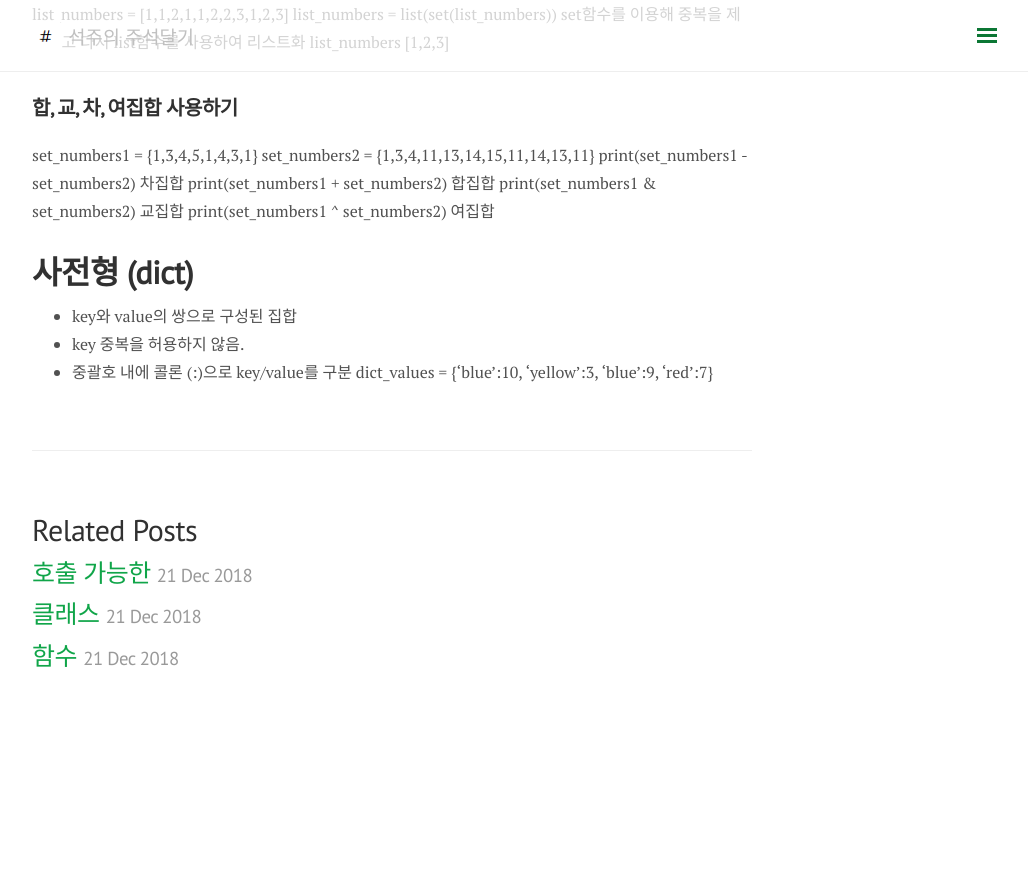
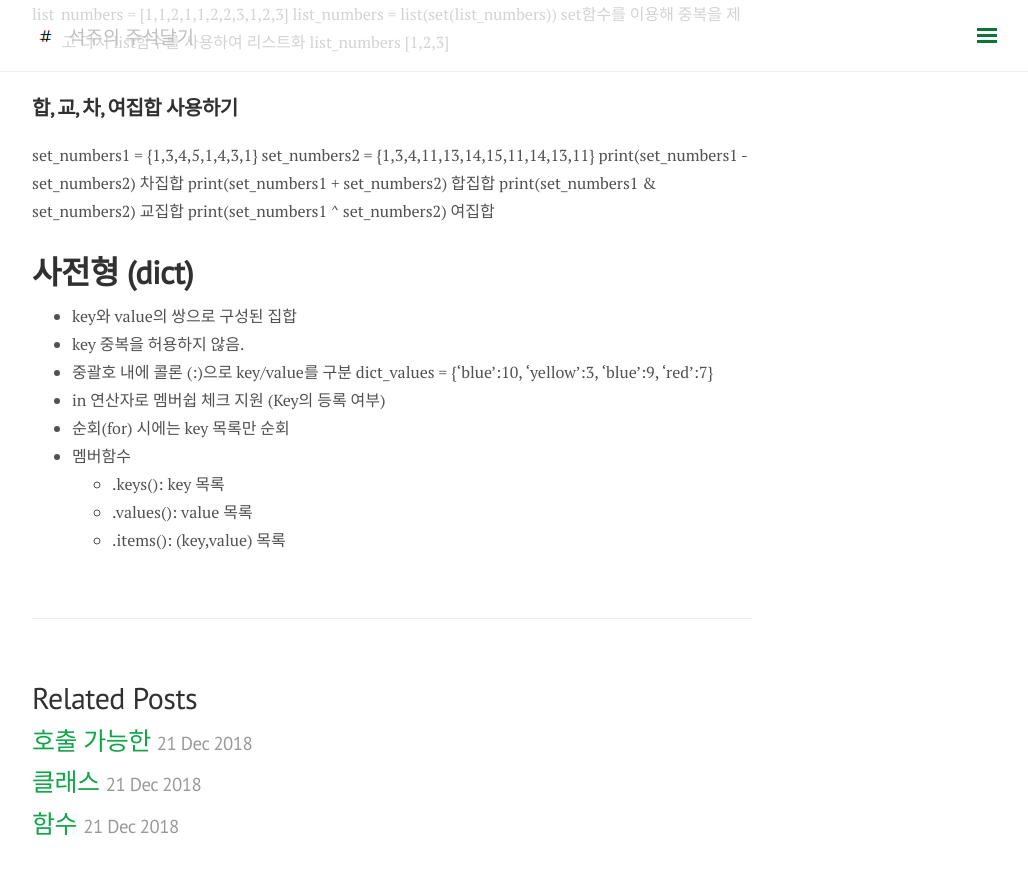
Before and after one commit to somefood/somefood.github.io, a Jekyll site: the page built from _posts/Python/2018-12-21-02structure.md, in a window 1280 px wide and 900 px high, scrolled down 2529 px. Shown: the top 874 px of the window, without its empty margins (248-1276 px from the left). Built offline with Jekyll 4.4.1, drawn with Linux system fonts in a browser that asks for light colours; nearby versions of some CDN libraries; comment, search, counter and statistics services are not loaded; before the commit the page ends 3261 px from its top, so only the background shows below that.

Commit message:
Update 2018-12-21-02structure.md

```diff
--- a/_posts/Python/2018-12-21-02structure.md
+++ b/_posts/Python/2018-12-21-02structure.md
@@ -115,3 +115,9 @@ print(set_numbers1 ^ set_numbers2) 여집합
 - key 중복을 허용하지 않음.
 - 중괄호 내에 콜론 (:)으로 key/value를 구분
 dict_values = {'blue':10, 'yellow':3, 'blue':9, 'red':7}
+- in 연산자로 멤버쉽 체크 지원 (Key의 등록 여부)
+- 순회(for) 시에는 key 목록만 순회
+- 멤버함수
+  - .keys(): key 목록
+  - .values(): value 목록
+  - .items(): (key,value) 목록
```
